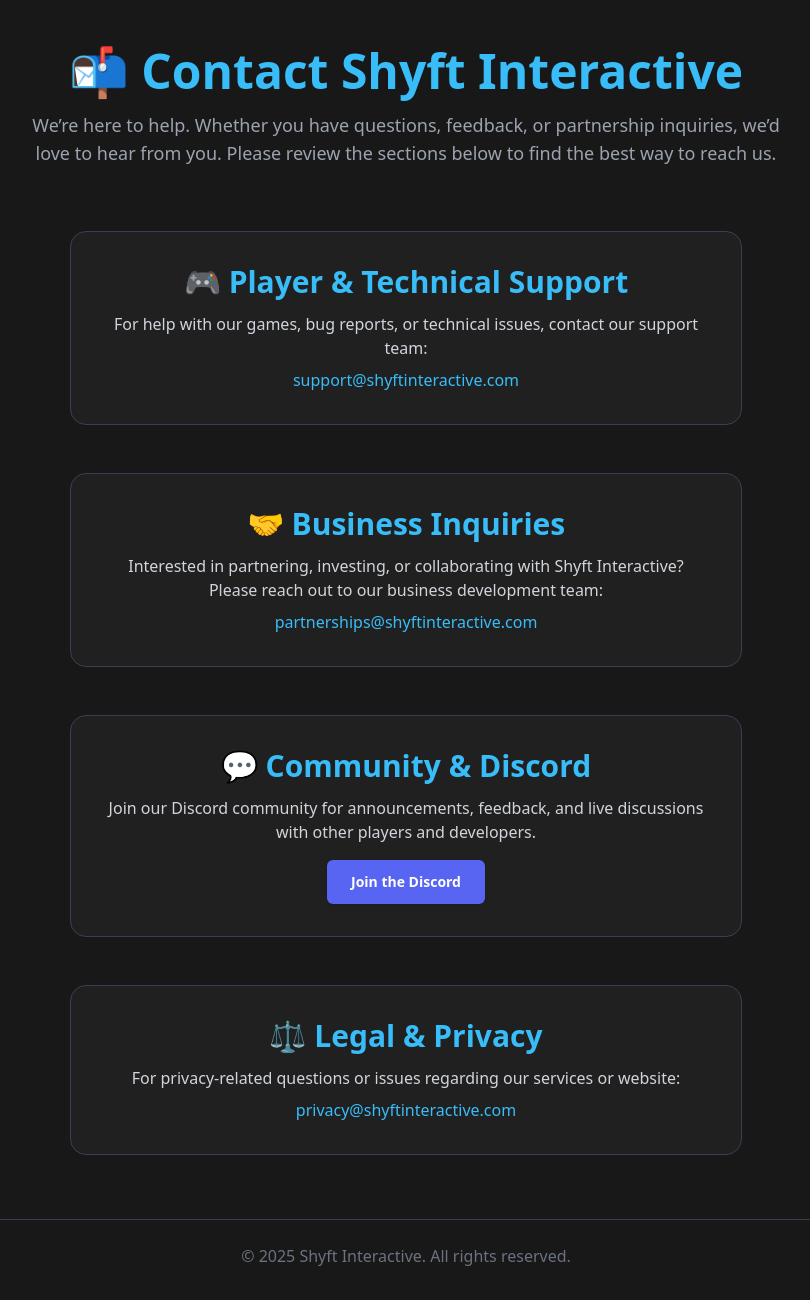
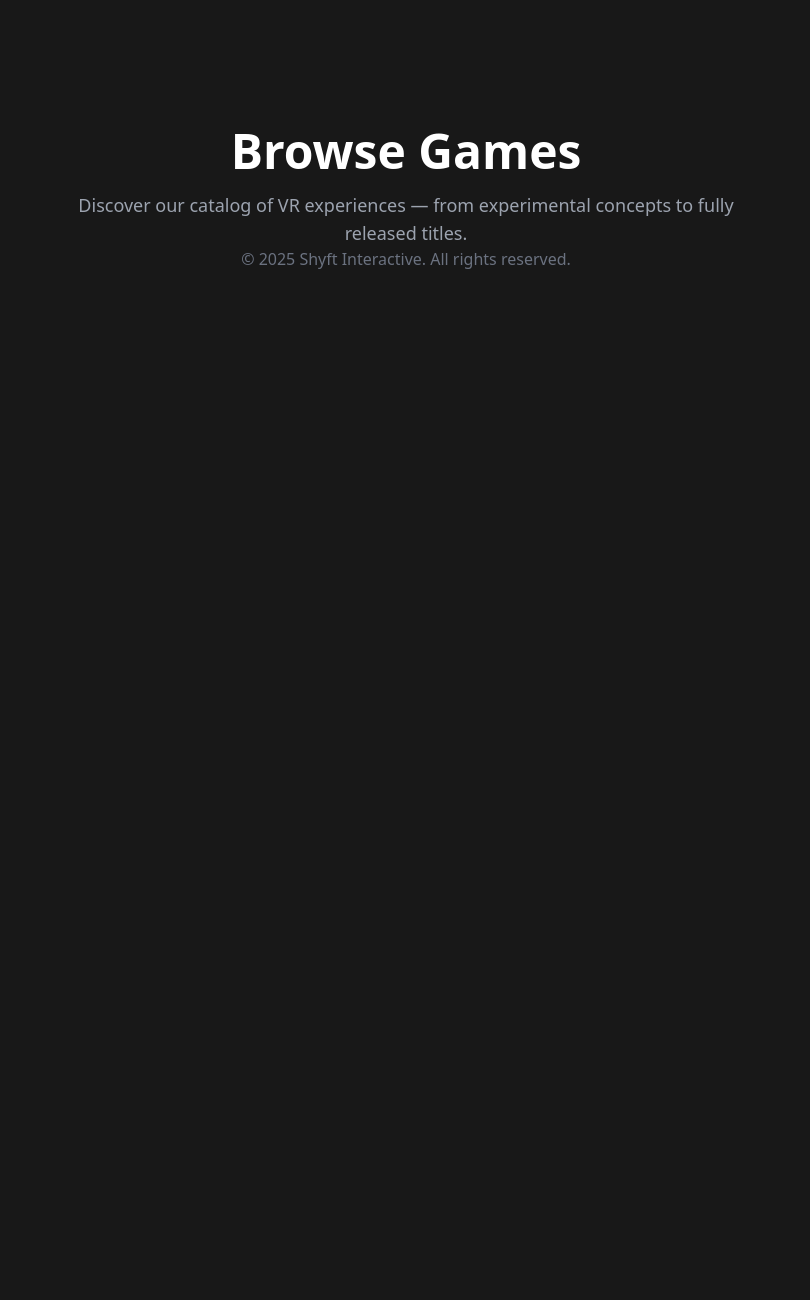
Before and after one commit to JaxDev1207/ShyftInteractive, a plain HTML site: page browse-games/index.html in a window 1280 px wide. Shown: the part 118-1418 px from the top of the page, without its empty margins (234-1044 px from the left). After the commit the page ends 800 px from the top, so only its background shows below. Drawn offline with nearby package versions, Linux system fonts and the light colour scheme.

Commit message:
small fix

```diff
--- a/browse-games/index.html
+++ b/browse-games/index.html
@@ -3,11 +3,10 @@
 <head>
   <meta charset="UTF-8" />
   <meta name="viewport" content="width=device-width, initial-scale=1.0" />
-  <title>Contact | Shyft Interactive</title>
+  <title>Browse Games | Shyft Interactive</title>
   <script src="https://cdn.tailwindcss.com"></script>
 </head>
 <body class="bg-[#181818] text-white font-sans">
-  <!-- Header -->
   <header class="flex justify-between items-center px-10 py-6 border-b border-gray-700">
     <h1 class="text-2xl font-bold tracking-wide">Shyft Interactive</h1>
     <div class="flex items-center gap-8">
@@ -19,62 +18,20 @@
         <a href="../browse-games/" class="hover:text-sky-400 transition">Browse Games</a>
         <a href="../privacy-policy/" class="hover:text-sky-400 transition">Privacy Policy</a>
         <a href="../contact/" class="hover:text-sky-400 transition">Contact</a>
-        <a href="../guidelines/" class="hover:text-sky-400 transition">Guidelines</a>
+        <a href="../guidlines/" class="hover:text-sky-400 transition">Guidelines</a>
       </nav>
     </div>
   </header>
 
-  <!-- Main Content -->
-  <main class="flex flex-col items-center justify-center text-center mt-20 px-6">
+  <main class="flex flex-col items-center justify-center text-center mt-40">
+    <h2 class="text-5xl font-semibold mb-4">Browse Games</h2>
+    <p class="text-gray-400 text-lg max-w-2xl">
+      Discover our catalog of VR experiences — from experimental concepts to fully released titles.
+    </p>
 
-    <!-- Section 1: Title & Introduction -->
-    <section class="max-w-3xl mb-16">
-      <h2 class="text-5xl font-semibold mb-4 text-sky-400">📬 Contact Shyft Interactive</h2>
-      <p class="text-gray-400 text-lg">
-        We’re here to help. Whether you have questions, feedback, or partnership inquiries, we’d love to hear from you.
-        Please review the sections below to find the best way to reach us.
-      </p>
-    </section>
-
-    <section class="bg-[#202020] border border-gray-700 rounded-2xl p-8 mb-12 max-w-2xl w-full">
-      <h3 class="text-3xl font-semibold mb-3 text-sky-400">🎮 Player & Technical Support</h3>
-      <p class="text-gray-300 mb-2">
-        For help with our games, bug reports, or technical issues, contact our support team:
-      </p>
-      <p class="text-sky-400 font-medium">support@shyftinteractive.com</p>
-    </section>
-
-    <section class="bg-[#202020] border border-gray-700 rounded-2xl p-8 mb-12 max-w-2xl w-full">
-      <h3 class="text-3xl font-semibold mb-3 text-sky-400">🤝 Business Inquiries</h3>
-      <p class="text-gray-300 mb-2">
-        Interested in partnering, investing, or collaborating with Shyft Interactive?
-        Please reach out to our business development team:
-      </p>
-      <p class="text-sky-400 font-medium">partnerships@shyftinteractive.com</p>
-    </section>
-
-    <section class="bg-[#202020] border border-gray-700 rounded-2xl p-8 mb-12 max-w-2xl w-full">
-      <h3 class="text-3xl font-semibold mb-3 text-sky-400">💬 Community & Discord</h3>
-      <p class="text-gray-300 mb-4">
-        Join our Discord community for announcements, feedback, and live discussions with other players and developers.
-      </p>
-      <a href="https://discord.gg/AbK6qmw5M5" target="_blank" rel="noopener"
-        class="inline-block px-6 py-3 rounded-md text-sm font-semibold shadow hover:opacity-90 transition"
-        style="background-color: #5865F2; color: white;">Join the Discord</a>
-    </section>
-
-    <section class="bg-[#202020] border border-gray-700 rounded-2xl p-8 mb-16 max-w-2xl w-full">
-      <h3 class="text-3xl font-semibold mb-3 text-sky-400">⚖️ Legal & Privacy</h3>
-      <p class="text-gray-300 mb-2">
-        For privacy-related questions or issues regarding our services or website:
-      </p>
-      <p class="text-sky-400 font-medium">privacy@shyftinteractive.com</p>
-    </section>
-
+    <footer class="text-center text-gray-500 pb-8">
+      <p>© 2025 Shyft Interactive. All rights reserved.</p>
+    </footer>
   </main>
-
-  <footer class="text-center text-gray-500 pb-8 border-t border-gray-700 pt-6">
-    <p>© 2025 Shyft Interactive. All rights reserved.</p>
-  </footer>
 </body>
 </html>
```
